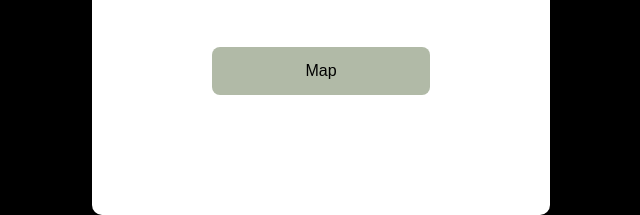
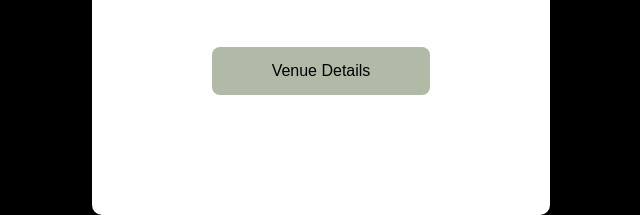
Before and after one commit to HaileyY919/A_and_T_Wedding_Links, a plain HTML site: page index.html in a window 1280 px wide. Shown: the part 662-877 px from the top of the page, 319-959 px from the left. Drawn offline with Linux system fonts and the light colour scheme.

Commit message:
Venue Details

```diff
--- a/index.html
+++ b/index.html
@@ -78,7 +78,7 @@
     <div class="links">
         <a href="https://www.theknot.com/us/annalisa-thompson-and-tanner-nissen-aug-2025" target="_blank" class="link-btn">RSVP</a>
         <a href="https://registry.theknot.com/annalisa-thompson-tanner-nissen-august-2025-id/69500555" target="_blank" class="link-btn">Registry</a>
-        <a href="Map.jpg" target="_blank" class="link-btn">Map</a>
+        <a href="VenueDetails.pdf" target="_blank" class="link-btn">Venue Details</a>
     </div>
 </div>
 
```
Also changed, not shown: 1 other file.
